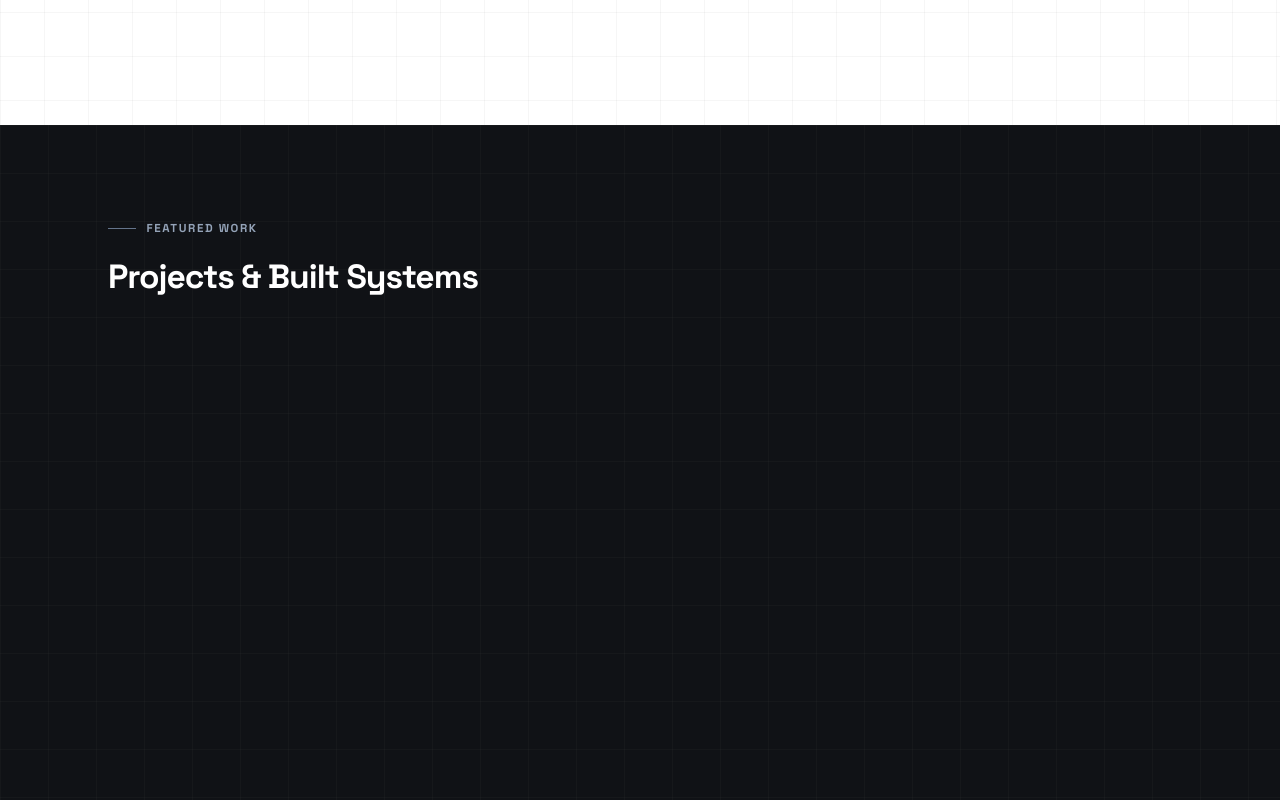
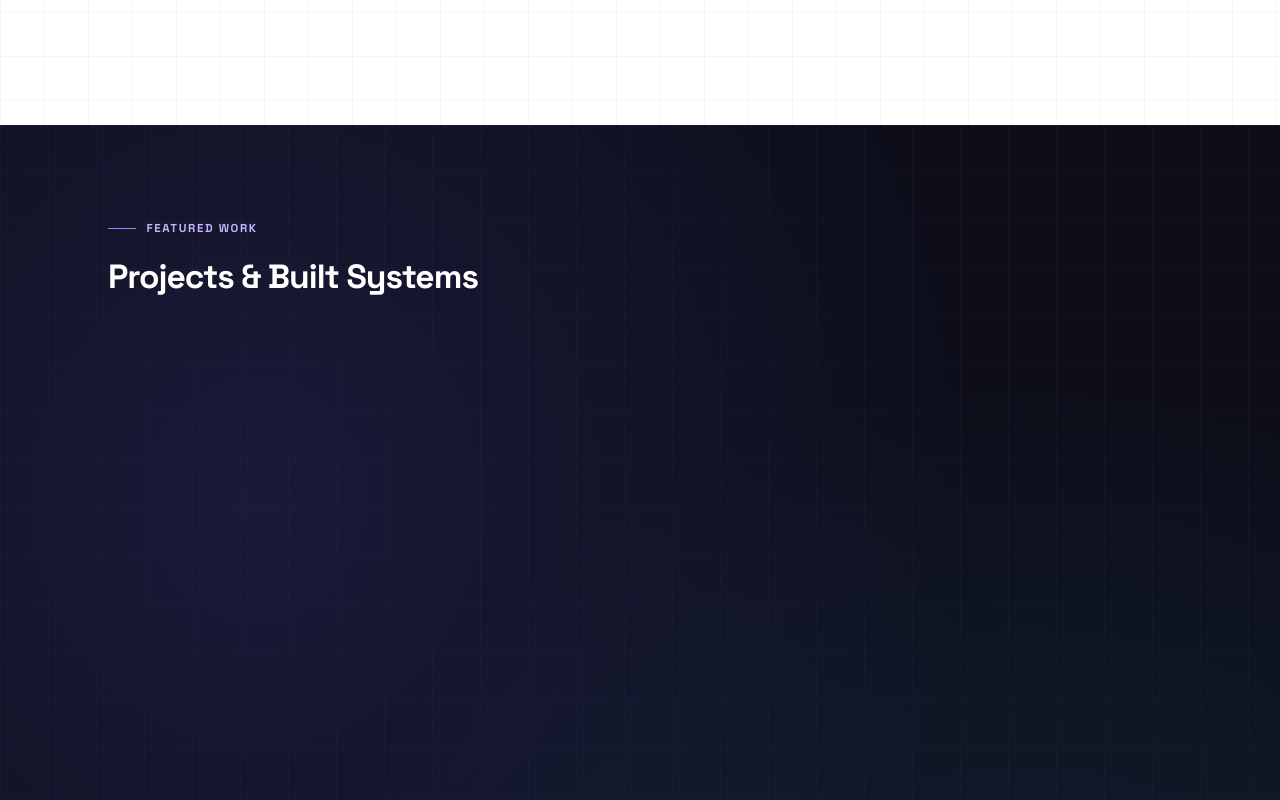
Before and after one commit to fazil-firoz/Modern-portfolio, a React (Vite) app: page / in a window 1280 px wide. Shown: the part 2980-3780 px from the top of the page. Built offline with nearby package versions, Linux system fonts and the light colour scheme.

Commit message:
style: apply Deep Indigo Midnight & Cyber Aurora theme to Projects section

```diff
--- a/src/index.css
+++ b/src/index.css
@@ -945,25 +945,28 @@ html, body, #root {
 }
 
 /* ═══════════════════════════════════════════════════════
-   SECTION 5 — PROJECTS  (Dark Slate & Charcoal Theme)
+   SECTION 5 — PROJECTS  (Deep Indigo Midnight & Cyber Aurora)
 ═══════════════════════════════════════════════════════ */
 .section-projects {
   position: relative;
   min-height: 100vh;
   width: 100%;
-  background: #101216;
+  background:
+    radial-gradient(ellipse at 20% 25%, rgba(99, 102, 241, 0.14) 0%, transparent 50%),
+    radial-gradient(ellipse at 80% 75%, rgba(56, 189, 248, 0.12) 0%, transparent 55%),
+    #0d0e1a;
   color: #f8fafc;
   padding: 6rem 0 8rem;
   overflow: hidden;
 }
 
-/* Dark Fine Grid Texture */
+/* Fine Aurora Grid Texture */
 .section-projects::before {
   content: '';
   position: absolute; inset: 0;
   background-image:
-    linear-gradient(rgba(255, 255, 255, 0.025) 1px, transparent 1px),
-    linear-gradient(90deg, rgba(255, 255, 255, 0.025) 1px, transparent 1px);
+    linear-gradient(rgba(167, 139, 250, 0.035) 1px, transparent 1px),
+    linear-gradient(90deg, rgba(167, 139, 250, 0.035) 1px, transparent 1px);
   background-size: 48px 48px;
   pointer-events: none; z-index: 0;
 }
@@ -987,14 +990,14 @@ html, body, #root {
   font-weight: 700;
   letter-spacing: 0.14em;
   text-transform: uppercase;
-  color: #94a3b8;
+  color: #c4b5fd;
 }
 
 .proj-tag-line {
   display: block;
   width: 28px;
   height: 1.5px;
-  background: #64748b;
+  background: #818cf8;
   flex-shrink: 0;
 }
 
```
